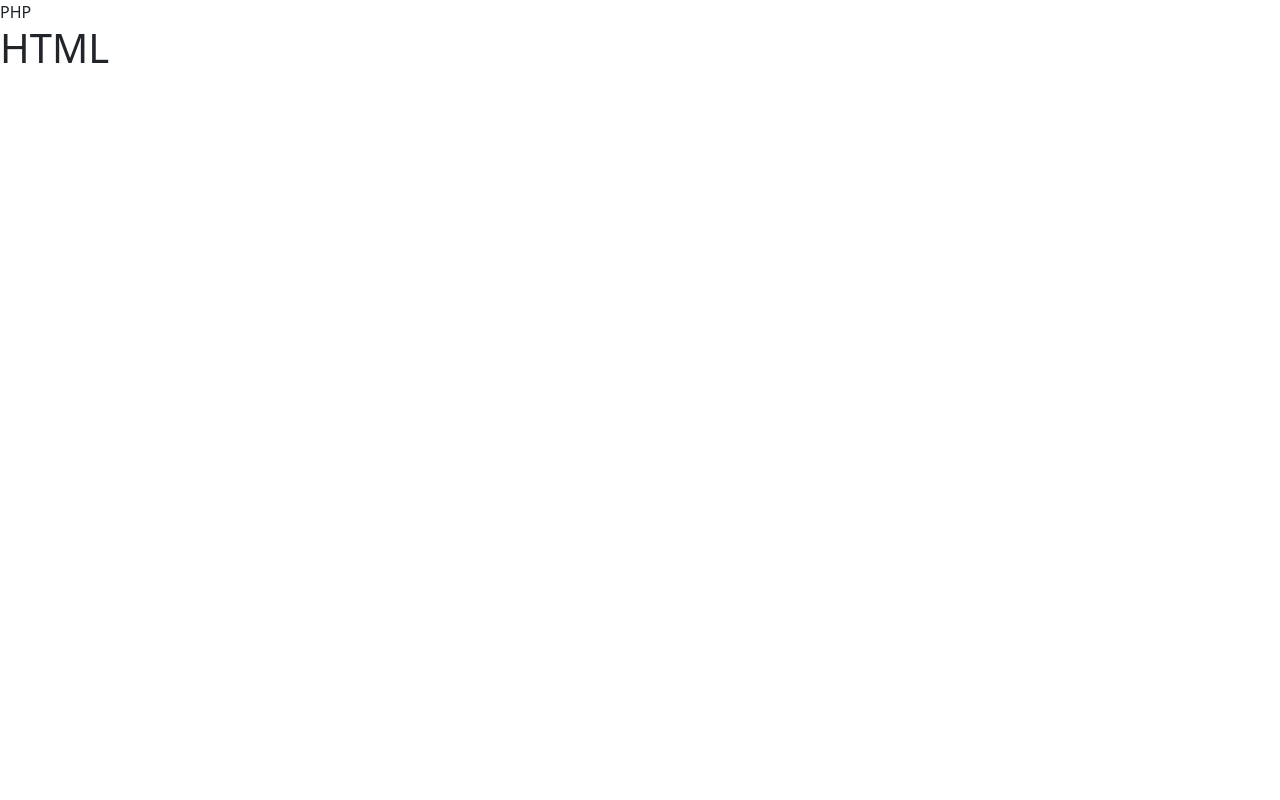
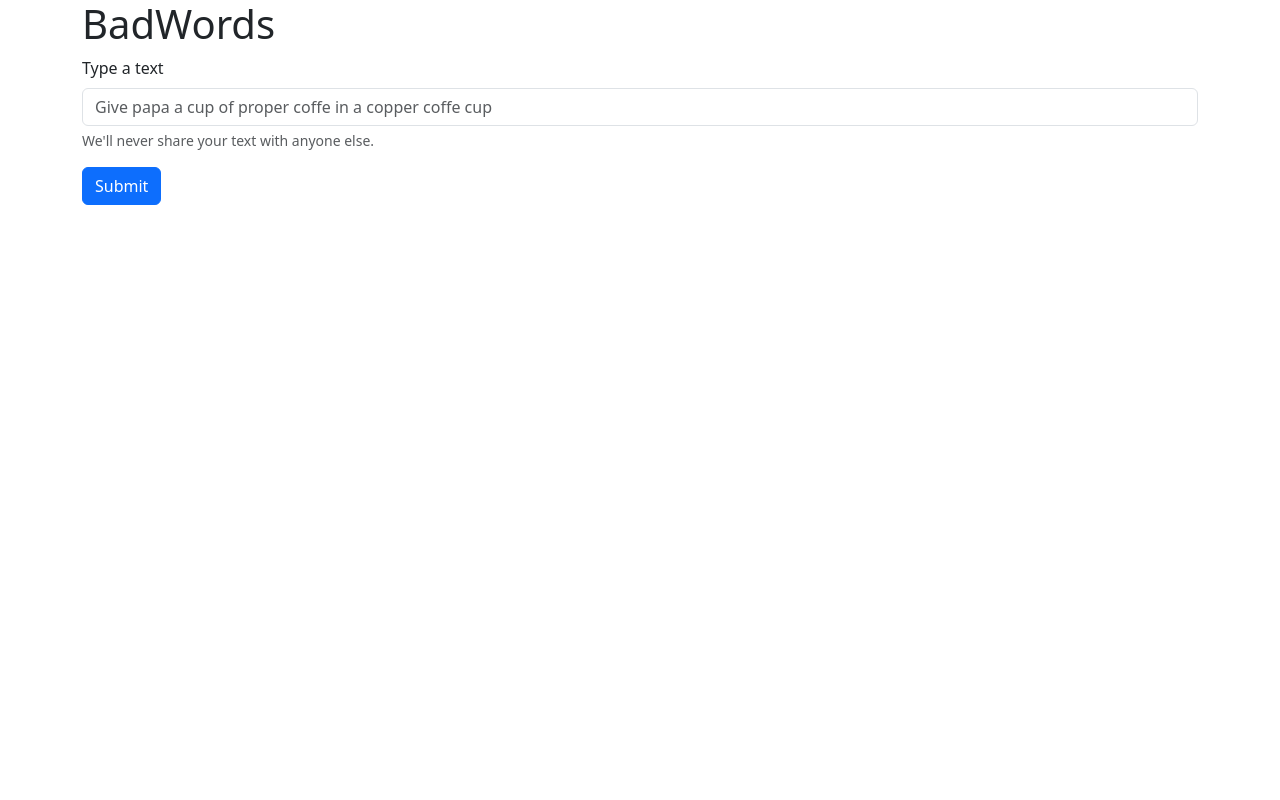
Before and after one commit to Tommaso-Panarotto/php-badwords, a PHP site: page / in a window 1280 px wide. Before the commit the page is almost empty. Run offline with PHP 8.4, Linux system fonts and the light colour scheme.

Commit message:
added form

```diff
--- a/index.php
+++ b/index.php
@@ -1,17 +1,31 @@
-<?php
+<!DOCTYPE html>
+<html lang="it">
 
- echo 'PHP';
-?>
-
-<html lang="en">
 <head>
     <meta charset="UTF-8">
     <meta name="viewport" content="width=device-width, initial-scale=1.0">
     <title>PHP Badwords</title>
 
+    <!--Bootstrap-->
     <link href="https://cdn.jsdelivr.net/npm/bootstrap@5.3.3/dist/css/bootstrap.min.css" rel="stylesheet" integrity="sha384-QWTKZyjpPEjISv5WaRU9OFeRpok6YctnYmDr5pNlyT2bRjXh0JMhjY6hW+ALEwIH" crossorigin="anonymous">
 </head>
+
 <body>
-  <h1>HTML</h1>
+    <div class="container">
+        <div class="row">
+            <div class="col">
+                <h1>BadWords</h1>
+                <form action="./bad.php" method="get">
+                    <div class="mb-3">
+                        <label for="UserText" class="form-label">Type a text</label>
+                        <input type="text" class="form-control" id="user-text" name="UserText" placeholder="Give papa a cup of proper coffe in a copper coffe cup">
+                        <div id="emailHelp" class="form-text">We'll never share your text with anyone else.</div>
+                    </div>
+                    <button type="submit" class="btn btn-primary">Submit</button>
+                </form>
+            </div>
+        </div>
+    </div>
 </body>
+
 </html>
```
